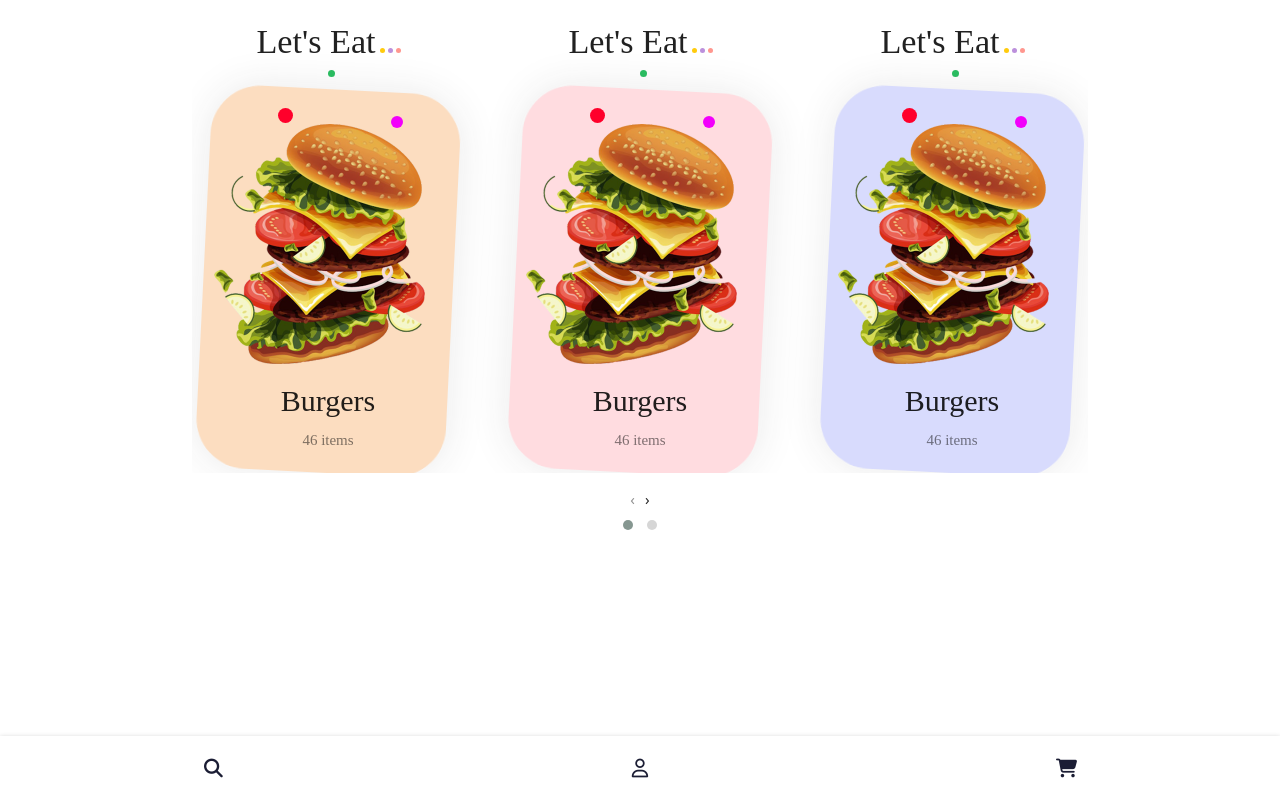
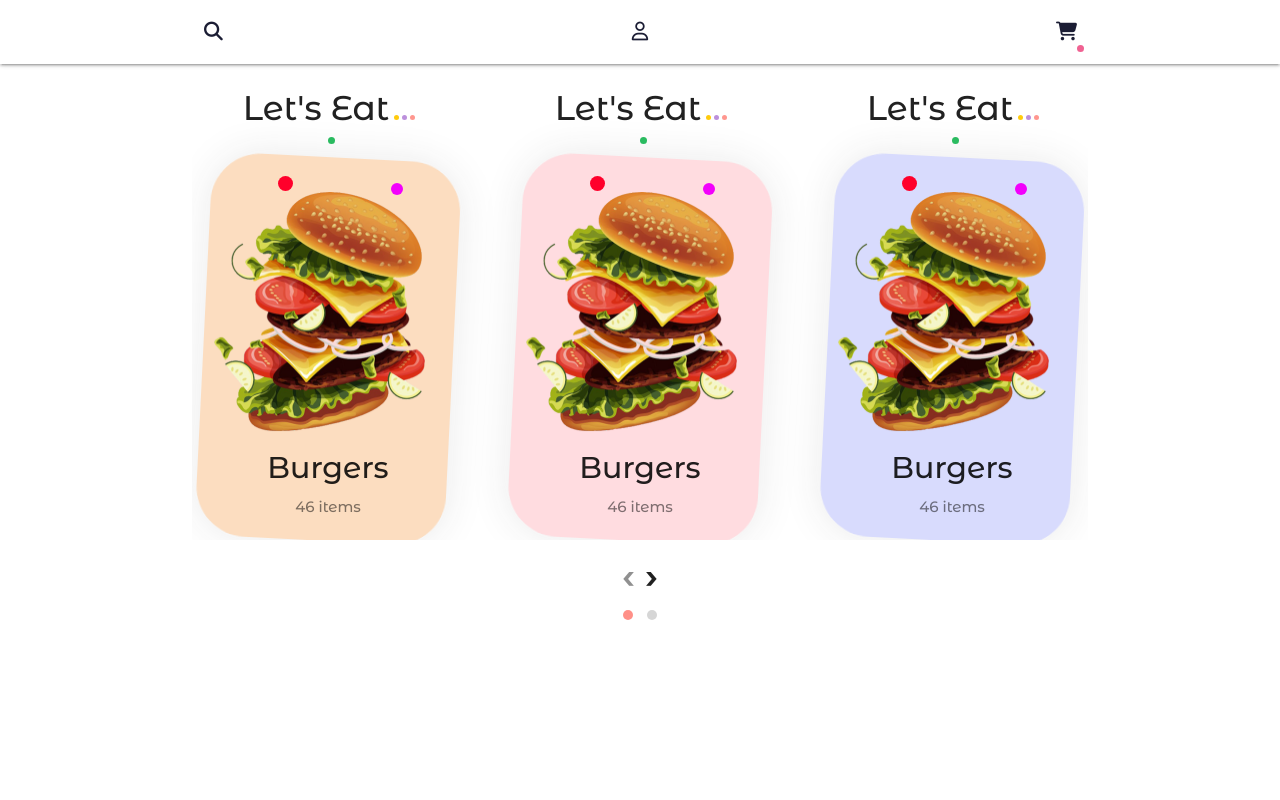
Before and after one commit to hxnain619/delon-sushitheme, a React (Create React App) app: page / in a window 1280 px wide. Built offline with nearby package versions, Linux system fonts and the light colour scheme.

Commit message:
some ui changes

```diff
--- a/src/components/Nav.js
+++ b/src/components/Nav.js
@@ -5,7 +5,7 @@ class Nav extends React.Component {
     render() {
         let { title, position } = this.props
         return (
-            <nav className={`container-fluid center`} style={position == 'top' ? { top: '0', position: "relative" } : { bottom: '0', position: "fixed" }} >
+            <nav className={`container-fluid center`} style={position == 'top' ? { top: '0', position: "fixed" } : { bottom: '0', position: "fixed" }} >
                 {title ?
                     <div className="row">
                         <div className="col s2" >
--- a/src/index.css
+++ b/src/index.css
@@ -16,7 +16,7 @@
 
 html,
 body {
-    font-family: 'Monteserrat', 'Segoe UI', 'Roboto', 'Oxygen', 'Ubuntu', 'Cantarell', 'Fira Sans', 'Droid Sans', 'Helvetica Neue', sans-serif !important;
+    font-family: 'Monteserrat', 'Roboto', !important;
 }
 
 body {
@@ -37,8 +37,8 @@ code {
 nav {
     background: #fff!important;
     /* height: auto!important;
-    line-height: auto!important; */
-    /* padding-top: 1.3em; */
+    line-height: auto!important;
+    padding-top: 1.3em; */
     position: fixed;
     bottom: 0;
     left: 0;
@@ -63,8 +63,7 @@ nav .notification {
     height: 7px;
     display: inline-block;
     border-radius: 50%;
-    bottom: 0%;
-    right: -30%;
+    bottom: 12px;
     position: absolute;
 }
 
@@ -265,15 +264,6 @@ nav .notification {
     border: 1px solid #ff978f;
 }
 
-h1,
-h2,
-h3,
-h4,
-h5,
-h6 {
-    font-family: 'Monteserrat' !important;
-}
-
 .total {
     position: fixed;
     bottom: 0;
@@ -295,7 +285,7 @@ h6 {
 .count:focus,
 .count:focus-within,
 .count:hover {
-    border: 2px solid #ff978f !important;
+    border: 2px solid #ff9088 !important;
 }
 
 table>tr>td:first-child {
@@ -306,3 +296,22 @@ table>tr>td:last-child {
     text-align: center;
     color: rgb(95, 95, 95) !important;
 }
+
+
+/* Carousel/Slider */
+
+.owl-theme .owl-nav [class*=owl-]:hover {
+    background: none !important;
+    color: #ff9088 !important;
+}
+
+.owl-theme .owl-dots .owl-dot.active span,
+.owl-theme .owl-dots .owl-dot:hover span {
+    background: #ff9088 !important;
+}
+
+.owl-carousel .owl-nav button.owl-prev,
+.owl-carousel .owl-nav button.owl-next {
+    font-size: 30px;
+    font-weight: bold;
+}
--- a/src/screens/Cart.js
+++ b/src/screens/Cart.js
@@ -6,9 +6,12 @@ import Rider from '../images/ride.png'
 
 export default class Cart extends React.Component {
     render() {
-        let ITEMS = []
+        let ITEMS = [{name: 'food', total: 2, price: 12}]
         return (<>
             <Nav content="back" position="top" title="Cart" />
+            <br/>
+            <br/>
+            <br/>
             {ITEMS.length > 0 ? <>
                 <div style={{ marginTop: '10%' }}>
                     <div className="container">
@@ -18,9 +21,9 @@ export default class Cart extends React.Component {
                                 <div className="col s4">
                                     <img src={Rider} alt="approx delivery" />
                                 </div>
-                                <div className="col s8">
+                                <div className="col s8 center">
                                     <small style={{ textTransform: 'capitalize', fontSize: 12, color: 'gray' }}>estimate delivery</small>
-                                    <p className="title">NOW (45 min)</p>
+                                    <p className="title center">NOW (45 min)</p>
                                 </div>
                             </div>
                         </div>
@@ -30,7 +33,7 @@ export default class Cart extends React.Component {
                                     <div className="row" key={key}>
                                         <div className="col s6">
                                             <div className="col s6">
-                                                <input type="number" className='count center' value={item.NOI} onChange={(e) => this.setState({ IOT: e.currentTarget.value })} />
+                                                <input type="number" className='count center' value={item.total} />
                                             </div>
                                             <div className="col s6">
                                                 <p style={{ color: '#ff978f', textAlign: 'left', textTransform: 'capitalize', fontSize: 14 }}>{item.name}</p>
--- a/src/screens/Slider.js
+++ b/src/screens/Slider.js
@@ -30,7 +30,10 @@ class Slider extends React.Component{
 
     render(){
         return(<>
-        <Nav position="bottom" />
+        <Nav position="top" />
+        <br/>
+        <br/>
+        <br/>
             <div className="slider">
                 <div className="container">
                     <div className="row">
```
Also changed, not shown: src/App.css (deleted, +0 -38 lines).
